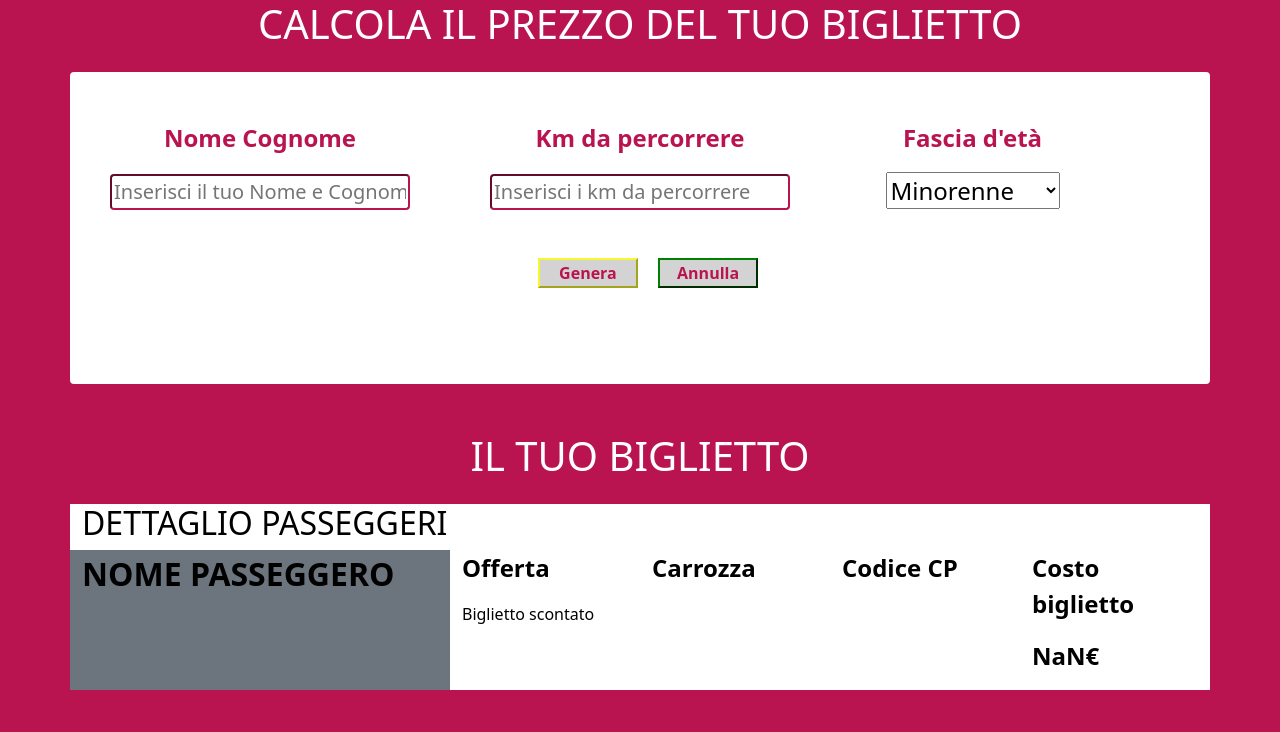
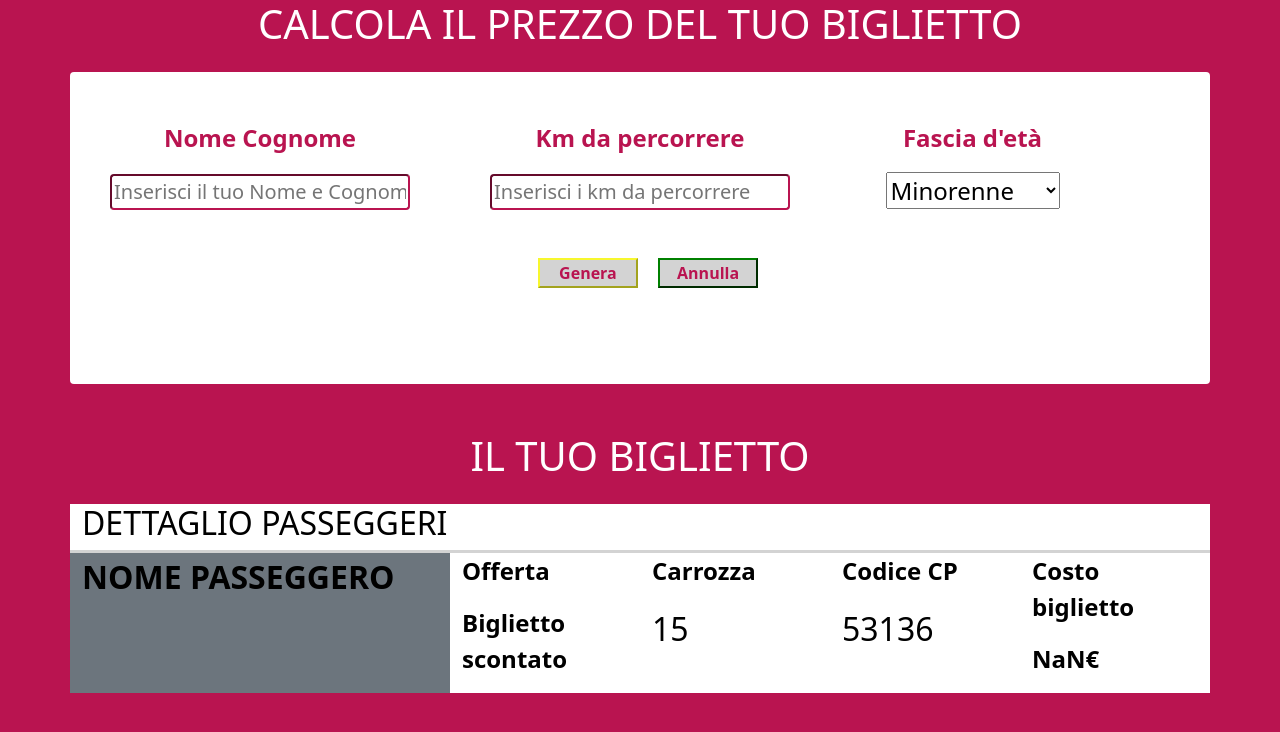
Before and after one commit to alessandroordetti/js-biglietto-treno-form, a plain HTML site: page index.html in a window 1280 px wide. Both pictures are taken after a click on the button "Genera". Drawn offline with nearby package versions, Linux system fonts and the light colour scheme.

Commit message:
Esercizio senza reset

```diff
--- a/css/style.css
+++ b/css/style.css
@@ -28,3 +28,7 @@ button:first-child {
 button:last-child {
     border-color: green;
 }
+
+.ticket-recap .row {
+    border-top: 3px solid lightgray;
+}
--- a/index.html
+++ b/index.html
@@ -81,27 +81,27 @@
                     Offerta
                 </p>
 
-                <p id="ticket-type">
+                <p id="ticket-type" class="fw-bold fs-4">
 
                 </p>
             </div>
 
             <div class="col">
-                <p class="fw-bold fs-4 mb-5">
+                <p class="fw-bold fs-4">
                     Carrozza
                 </p>
 
-                <p class="fs-2">
+                <p class="fs-2" id="carrozza">
 
                 </p>
             </div>
 
             <div class="col">
-                <p class="fw-bold fs-4 mb-5">
+                <p class="fw-bold fs-4">
                     Codice CP
                 </p>
 
-                <p class="fs-2">
+                <p class="fs-2" id="codice">
 
                 </p>
             </div>
@@ -112,7 +112,7 @@
                 </p>
 
                 <p class="fw-bold fs-4" id="ticket-price">
-                    Costo biglietto
+
                 </p>
             </div>
         </div>
--- a/js/myscripts.js
+++ b/js/myscripts.js
@@ -1,3 +1,4 @@
+
 document.getElementById("enter-button").addEventListener('click', function(){
 
     /*prendo il valore dell'id user-name*/
@@ -29,5 +30,7 @@ document.getElementById("enter-button").addEventListener('click', function(){
         document.getElementById("ticket-type").innerHTML = "Biglietto regolare"
     }
 
+    document.getElementById("carrozza").innerHTML = Math.floor(Math.random() * 15) +1;
 
+    document.getElementById("codice").innerHTML = Math.floor(Math.random() * 100000);
 });
```
